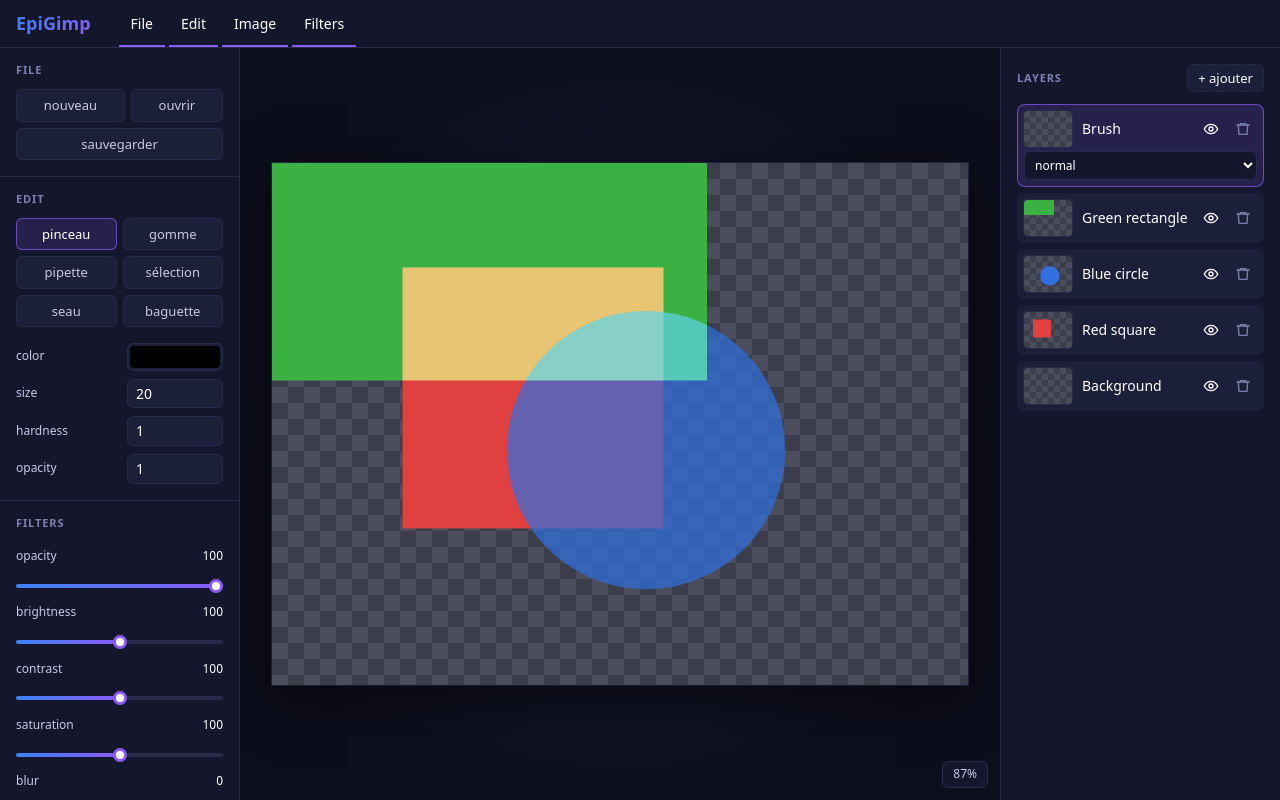
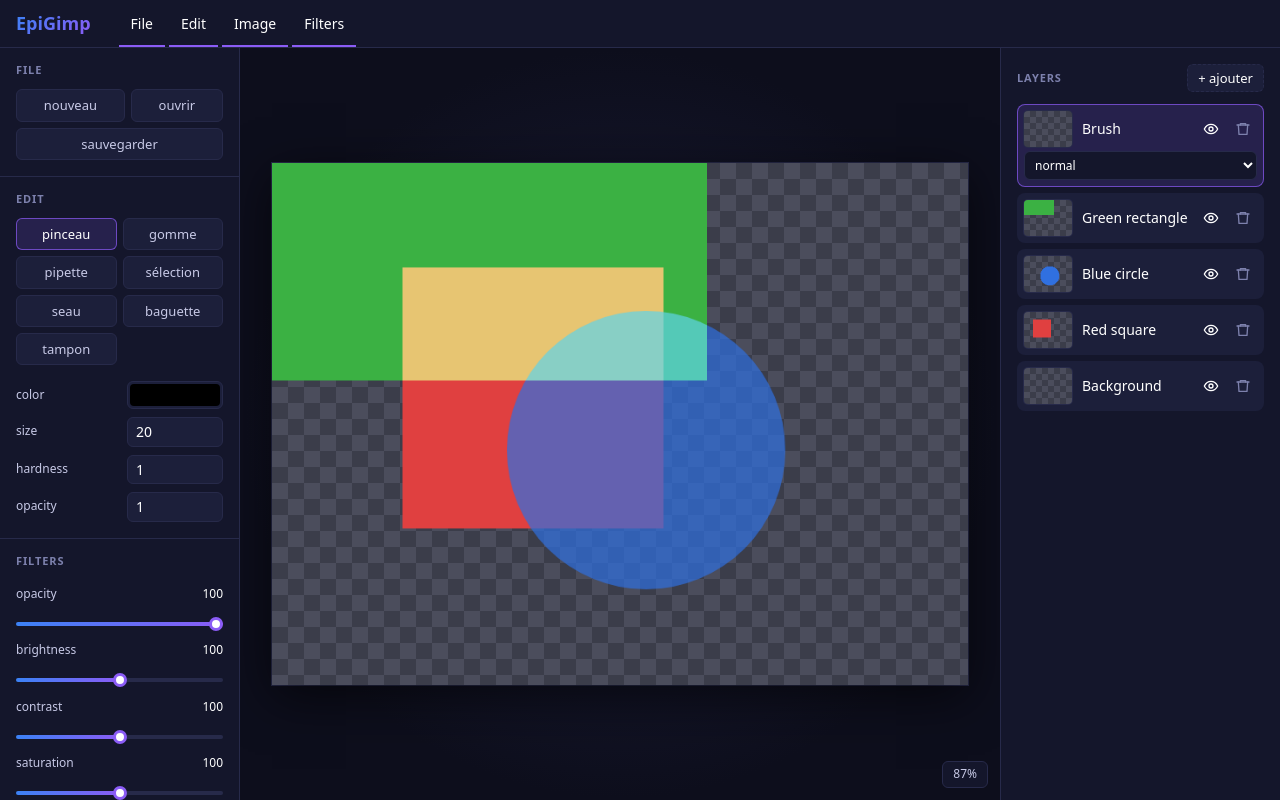
Before and after one commit to JurassicX/EpiGimp, a React (Vite) app: page / in a window 1280 px wide. Built offline with nearby package versions, Linux system fonts and the light colour scheme.

Commit message:
[+] adding the clone stamp tool

```diff
--- /dev/null
+++ b/src/ui/brush/clone.ts
@@ -0,0 +1,44 @@
+import type { EpiDocument } from "../core/document";
+import type { MousePos } from "../mouse/mouseEvent";
+import type { BrushSettings } from "./drawSquare";
+
+export interface Point {
+  x: number;
+  y: number;
+}
+
+const dab = new OffscreenCanvas(1, 1);
+const dabCtx = dab.getContext("2d")!;
+
+export function drawClone(
+  pos: MousePos,
+  doc: EpiDocument,
+  brush: BrushSettings,
+  source: OffscreenCanvas,
+  offset: Point,
+) {
+  const layer = doc.layers.find((l) => l.id === doc.activeLayerId);
+  if (!layer) return;
+
+  const radius = (brush.size / 2) * pos.pressure;
+  const side = Math.ceil(radius * 4) + 2;
+  const left = Math.floor(pos.x - side / 2);
+  const top = Math.floor(pos.y - side / 2);
+
+  dab.width = side;
+  dab.height = side;
+  dabCtx.filter = `blur(${(1 - brush.hardness) * radius * 0.5}px)`;
+  dabCtx.beginPath();
+  dabCtx.arc(pos.x - left, pos.y - top, radius, 0, Math.PI * 2);
+  dabCtx.fill();
+  dabCtx.filter = "none";
+  dabCtx.globalCompositeOperation = "source-in";
+  dabCtx.drawImage(source, -(left + offset.x), -(top + offset.y));
+  dabCtx.globalCompositeOperation = "source-over";
+
+  layer.ctx.save();
+  if (doc.selection) layer.ctx.clip(doc.selection.path);
+  layer.ctx.globalAlpha = brush.opacity;
+  layer.ctx.drawImage(dab, left, top);
+  layer.ctx.restore();
+}
--- a/src/ui/brush/drawSquare.ts
+++ b/src/ui/brush/drawSquare.ts
@@ -2,7 +2,7 @@ import type { EpiDocument } from "../core/document";
 import type { MousePos } from "../mouse/mouseEvent";
 
 export type BrushType =
-  "brush" | "eraser" | "eyedropper" | "select" | "bucket" | "wand";
+  "brush" | "eraser" | "eyedropper" | "select" | "bucket" | "wand" | "clone";
 
 export const BRUSH_TYPE: Record<BrushType, number> = {
   brush: 1,
@@ -11,6 +11,7 @@ export const BRUSH_TYPE: Record<BrushType, number> = {
   select: 4,
   bucket: 5,
   wand: 6,
+  clone: 7,
 };
 
 export interface BrushSettings {
@@ -60,23 +61,19 @@ export function drawCircle(
 export function drawStroke(
   from: MousePos,
   to: MousePos,
-  testDocument: EpiDocument,
-  brush: BrushSettings,
+  size: number,
+  paint: (pos: MousePos) => void,
 ) {
   const distance = Math.hypot(to.x - from.x, to.y - from.y);
-  const steps = Math.max(1, Math.ceil(distance / (brush.size * 0.25)));
+  const steps = Math.max(1, Math.ceil(distance / (size * 0.25)));
 
   for (let step = 1; step < steps; step++) {
     const ratio = step / steps;
 
-    drawCircle(
-      {
-        x: from.x + (to.x - from.x) * ratio,
-        y: from.y + (to.y - from.y) * ratio,
-        pressure: from.pressure + (to.pressure - from.pressure) * ratio,
-      },
-      testDocument,
-      brush,
-    );
+    paint({
+      x: from.x + (to.x - from.x) * ratio,
+      y: from.y + (to.y - from.y) * ratio,
+      pressure: from.pressure + (to.pressure - from.pressure) * ratio,
+    });
   }
 }
--- a/src/ui/panels/CanvasArea.css
+++ b/src/ui/panels/CanvasArea.css
@@ -47,3 +47,15 @@
     stroke-dashoffset: -10;
   }
 }
+
+.clone-source {
+  position: absolute;
+  width: 21px;
+  height: 21px;
+  translate: -50% -50%;
+  pointer-events: none;
+  background:
+    linear-gradient(#fff, #fff) center / 1px 100% no-repeat,
+    linear-gradient(#fff, #fff) center / 100% 1px no-repeat;
+  filter: drop-shadow(0 0 1px #000);
+}
--- a/src/ui/panels/CanvasArea.tsx
+++ b/src/ui/panels/CanvasArea.tsx
@@ -12,6 +12,7 @@ import type { EpiDocument, SelectionRect } from "../core/document";
 import { captureChange, copyCanvas, type PixelChange } from "../core/history";
 import { rectSelection, type Selection } from "../core/selection";
 import { fillAt, selectAt } from "../brush/fill";
+import { drawClone, type Point } from "../brush/clone";
 
 const MIN_ZOOM = 0.05;
 const MAX_ZOOM = 32;
@@ -38,6 +39,9 @@ export function CanvasArea({
   const pan = useRef<{ x: number; y: number } | null>(null);
   const selectionStart = useRef<MousePos | null>(null);
   const strokeSnapshot = useRef<OffscreenCanvas | null>(null);
+  const cloneSource = useRef<Point | null>(null);
+  const cloneOffset = useRef<Point | null>(null);
+  const [cloneMark, setCloneMark] = useState<Point | null>(null);
   const [view, setView] = useState({ zoom: 1, x: 0, y: 0 });
 
   function fitToView() {
@@ -177,8 +181,14 @@ export function CanvasArea({
     if (ctx) renderDocument(ctx, doc);
   }
 
+  function dab(pos: MousePos) {
+    if (cloneOffset.current && strokeSnapshot.current)
+      drawClone(pos, doc, brush, strokeSnapshot.current, cloneOffset.current);
+    else drawCircle(pos, doc, brush);
+  }
+
   function paintAt(pos: MousePos) {
-    drawCircle(pos, doc, brush);
+    dab(pos);
     redraw();
   }
 
@@ -234,6 +244,20 @@ export function CanvasArea({
       getColorFromCoord(pos);
       return;
     }
+
+    if (brush.brushType === "clone") {
+      if (ev.altKey) {
+        cloneSource.current = pos;
+        setCloneMark(pos);
+        return;
+      }
+      if (!cloneSource.current) return;
+      cloneOffset.current = {
+        x: cloneSource.current.x - pos.x,
+        y: cloneSource.current.y - pos.y,
+      };
+    }
+
     const layer = doc.layers.find((l) => l.id === doc.activeLayerId);
     strokeSnapshot.current = layer ? copyCanvas(layer.canvas) : null;
     stroke.current = [pos];
@@ -255,9 +279,12 @@ export function CanvasArea({
     if (!stroke.current) return;
 
     const pos = getMousePos(ev.currentTarget, ev);
-    drawStroke(stroke.current[stroke.current.length - 1], pos, doc, brush);
+    drawStroke(stroke.current[stroke.current.length - 1], pos, brush.size, dab);
     stroke.current.push(pos);
     paintAt(pos);
+
+    const offset = cloneOffset.current;
+    if (offset) setCloneMark({ x: pos.x + offset.x, y: pos.y + offset.y });
   }
 
   function handlePointerUp() {
@@ -270,8 +297,10 @@ export function CanvasArea({
           captureChange(layer.ctx, strokeSnapshot.current, region),
         );
     }
+    if (cloneOffset.current) setCloneMark(cloneSource.current);
     stroke.current = null;
     strokeSnapshot.current = null;
+    cloneOffset.current = null;
     selectionStart.current = null;
   }
 
@@ -316,6 +345,15 @@ export function CanvasArea({
           <path className="selection-ants" d={doc.selection.outline} />
         </svg>
       )}
+      {brush.brushType === "clone" && cloneMark && (
+        <div
+          className="clone-source"
+          style={{
+            left: view.x + cloneMark.x * view.zoom,
+            top: view.y + cloneMark.y * view.zoom,
+          }}
+        />
+      )}
       <button className="zoom-label" title="fit to window" onClick={fitToView}>
         {Math.round(view.zoom * 100)}%
       </button>
--- a/src/ui/panels/ToolPanel.tsx
+++ b/src/ui/panels/ToolPanel.tsx
@@ -94,6 +94,13 @@ export function ToolPanel({
               onClick={() => onBrushChange({ brushType: "wand" })}
             >
               baguette
+            </button>
+            <button
+              className={toolClass("clone")}
+              title="alt + clic pour choisir la source"
+              onClick={() => onBrushChange({ brushType: "clone" })}
+            >
+              tampon
             </button>
           </div>
           <div className="brush-options">
```
